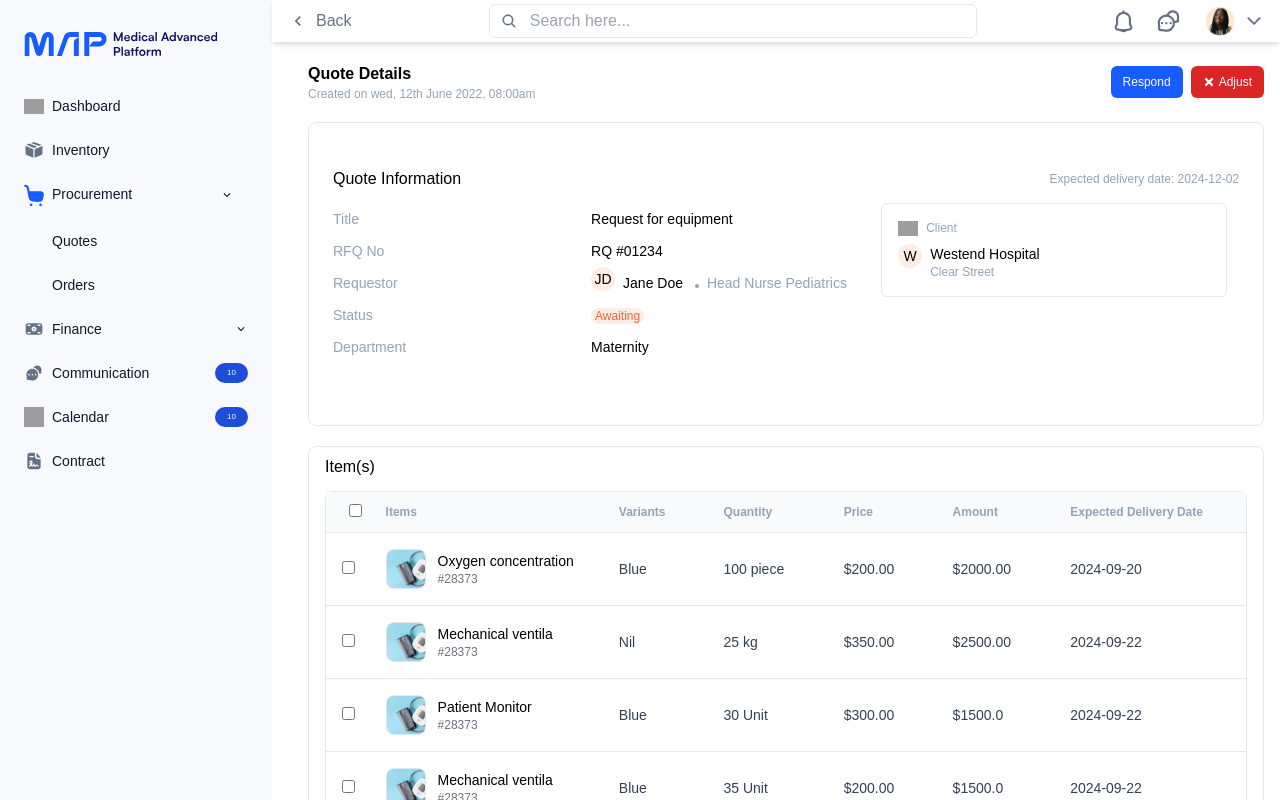
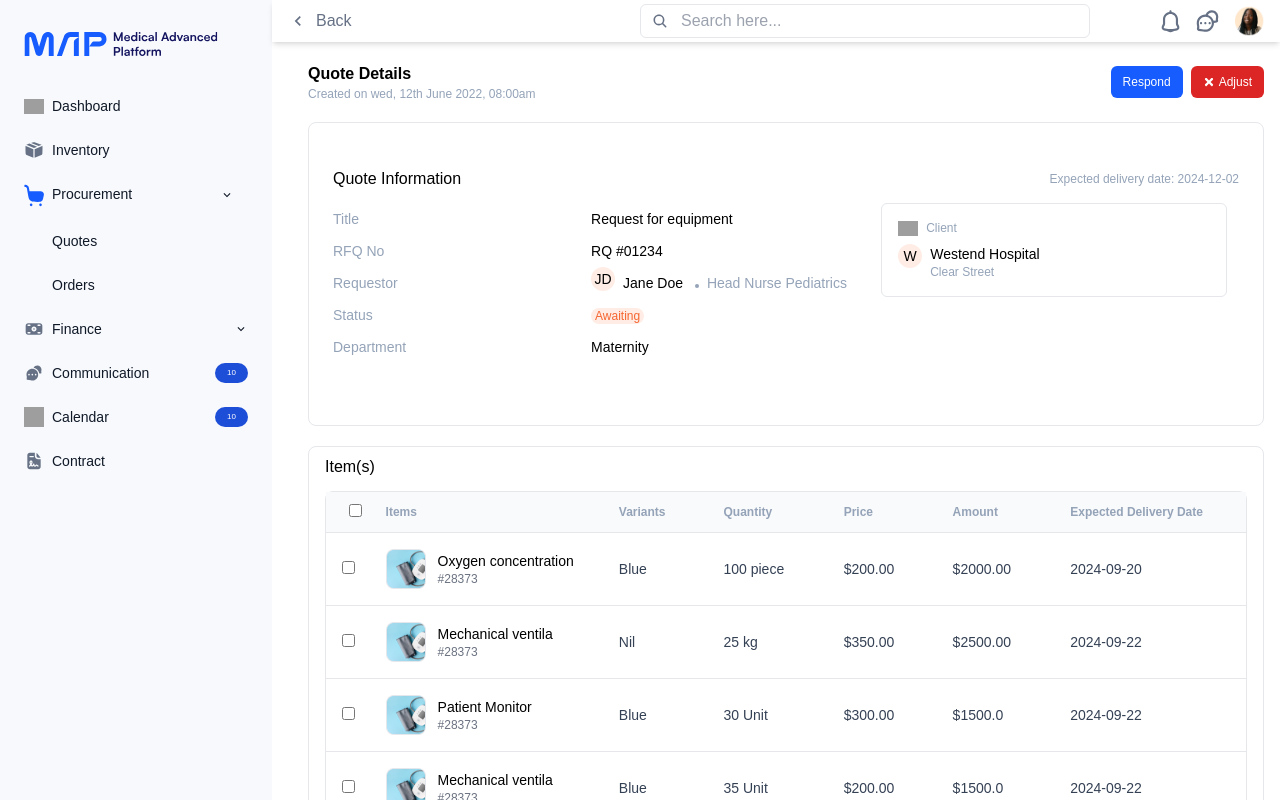
Before and after one commit to Kaddesh/mapis, a Next.js app: page / in a window 1280 px wide. Shown: the top 800 px of the page. Built offline with nearby package versions, Linux system fonts and the light colour scheme; grey boxes are pictures that could not be loaded.

Commit message:
alignment fixed

```diff
--- a/src/app/components/topbar.tsx
+++ b/src/app/components/topbar.tsx
@@ -1,6 +1,6 @@
 import Image from 'next/image';
 import React from 'react';
-import { IoSearch, IoNotifications, IoChevronDown } from 'react-icons/io5';
+import { IoSearch, IoChevronDown } from 'react-icons/io5';
 import { MdOutlineKeyboardArrowLeft } from 'react-icons/md';
 
 const Topbar = () => {
@@ -12,16 +12,17 @@ const Topbar = () => {
         <p className="text-base font-medium text-[#667185]">Back</p>
       </div>
 
-      <div className="relative w-1/2">
+      <div className='flex gap-10'>
+      <div className="relative w-full">
         <input
           type="text"
           placeholder="Search here..."
-          className="w-full p-1 pl-10 border rounded-md focus:outline-none"
+          className="w-[450px] p-1 pl-10 border rounded-md focus:outline-none"
         />
         <IoSearch className="absolute top-1/2 left-3 transform -translate-y-1/2 text-[#667185]" />
       </div>
 
-      <div className="flex items-center gap-6">
+      <div className="flex items-center gap-4">
       <Image src="/assets/notification.svg" alt="logo" width={19} height={23} className='text-[#667185]' />
         <Image src="/assets/comTop.svg" alt="logo" width={23} height={22} className='text-[#667185]' />
         <div className="flex items-center gap-2">
@@ -33,6 +34,7 @@ const Topbar = () => {
           <IoChevronDown className="text-xl text-[#667185]" />
         </div>
       </div>
+      </div>
     </div>
   );
 };
```
